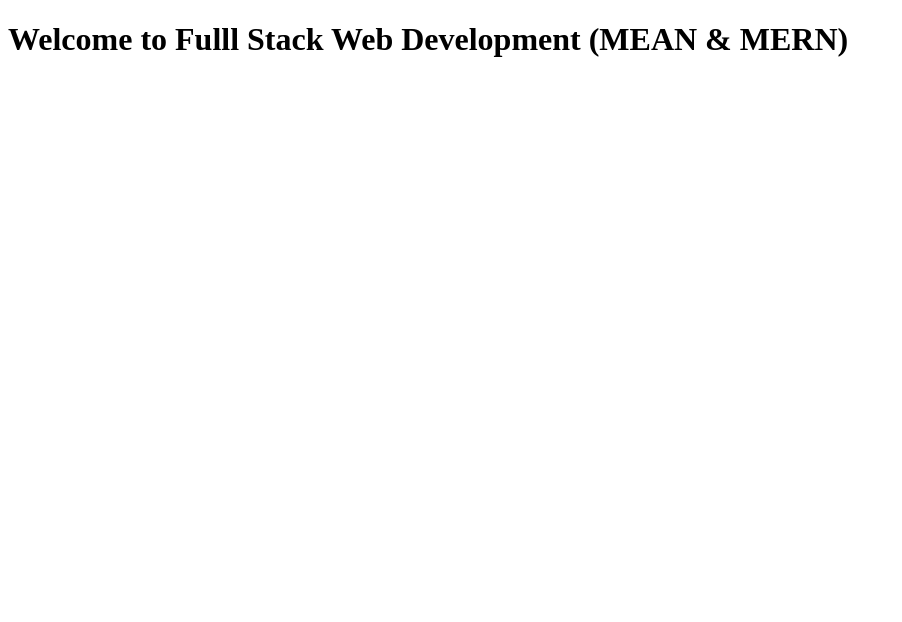
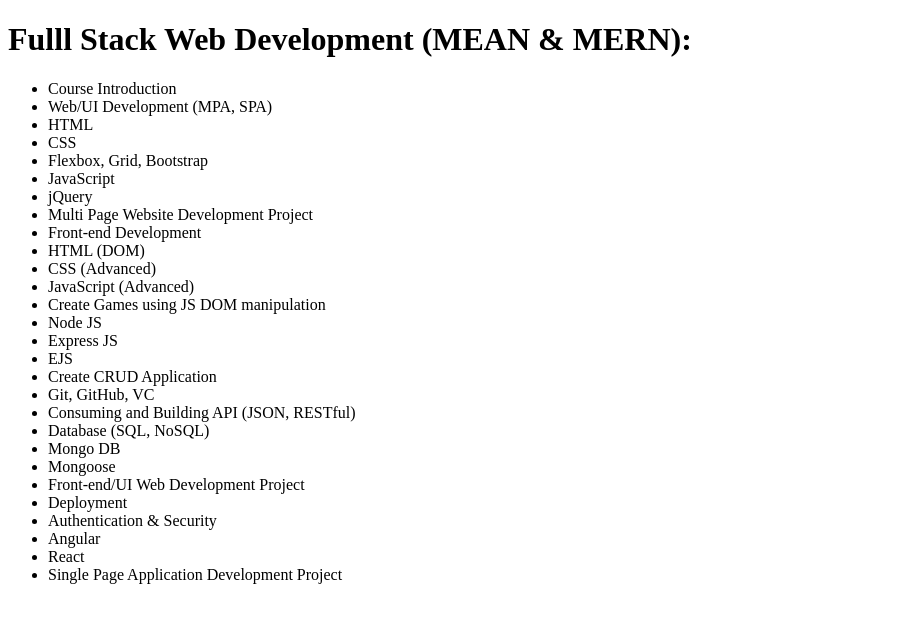
Before and after one commit to sanbhagit/ahiwebtek, a plain HTML site: page index.html in a window 1280 px wide. Shown: the whole page, without its empty margins (0-902 px from the left). Drawn offline with Linux system fonts and the light colour scheme.

Commit message:
Update index.html

```diff
--- a/index.html
+++ b/index.html
@@ -10,6 +10,38 @@
         <meta name="viewport" content="width=device-width, initial-scale=1.0">
     </head>
     <body>
-        <div><h1>Welcome to Fulll Stack Web Development (MEAN & MERN)</h1></div>
+        <div>
+		<h1>Fulll Stack Web Development (MEAN & MERN):</h1>
+		<ul>
+			<li>Course Introduction</li>
+			<li>Web/UI Development (MPA, SPA)</li>
+			<li>HTML</li>
+			<li>CSS</li>
+			<li>Flexbox, Grid, Bootstrap</li>
+			<li>JavaScript</li>
+			<li>jQuery</li>
+			<li>Multi Page Website Development Project</li>
+			<li>Front-end Development</li>
+			<li>HTML (DOM)</li>
+			<li>CSS (Advanced)</li>
+			<li>JavaScript (Advanced)</li>
+			<li>Create Games using JS DOM manipulation</li>
+			<li>Node JS</li>
+			<li>Express JS</li>
+			<li>EJS</li>
+			<li>Create CRUD Application</li>
+			<li>Git, GitHub, VC</li>
+			<li>Consuming and Building API (JSON, RESTful)</li>
+			<li>Database (SQL, NoSQL)</li>
+			<li>Mongo DB</li>
+			<li>Mongoose</li>
+			<li>Front-end/UI Web Development Project</li>
+			<li>Deployment</li>
+			<li>Authentication & Security</li>
+			<li>Angular</li>
+			<li>React</li>
+			<li>Single Page Application Development Project</li>
+		</ul>
+	</div>
     </body>
 </html>
```
